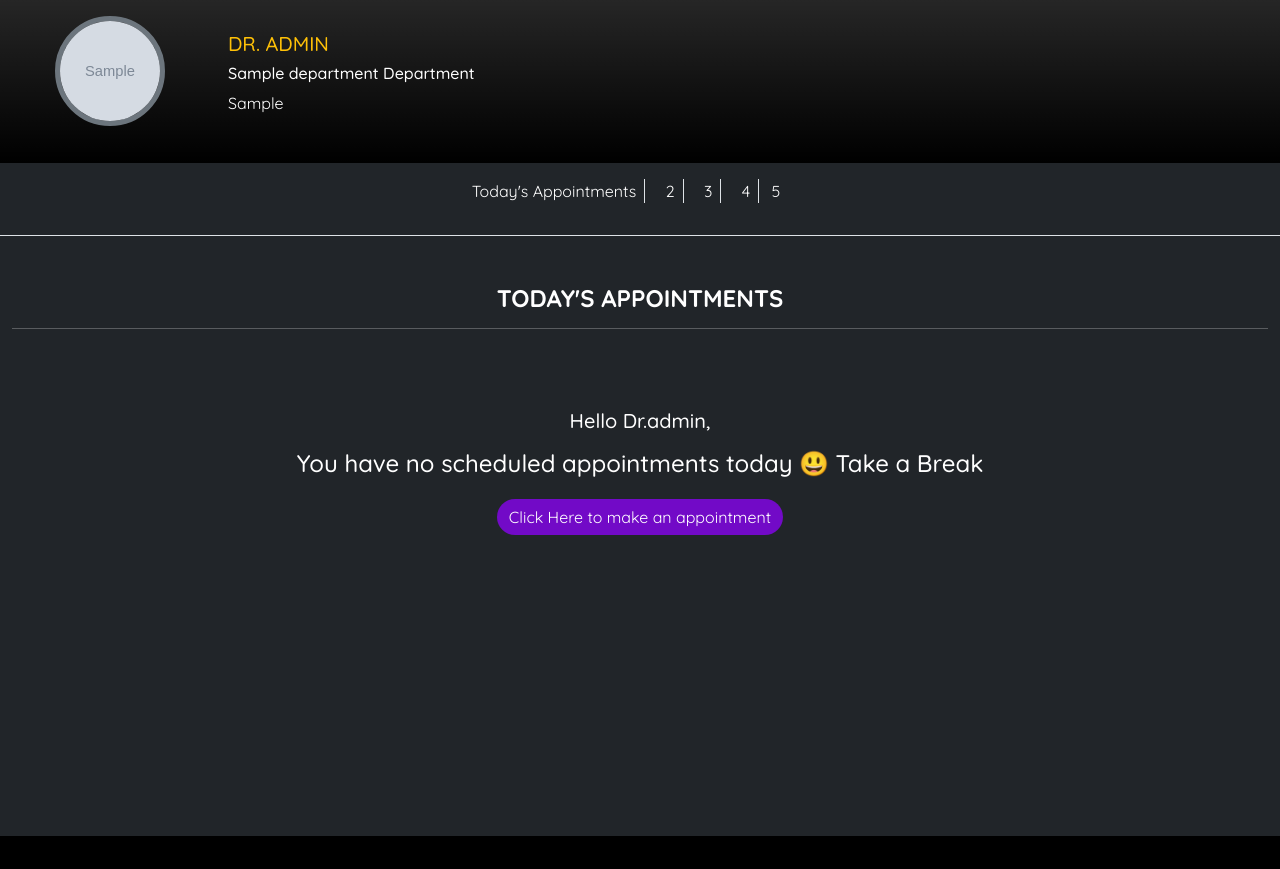
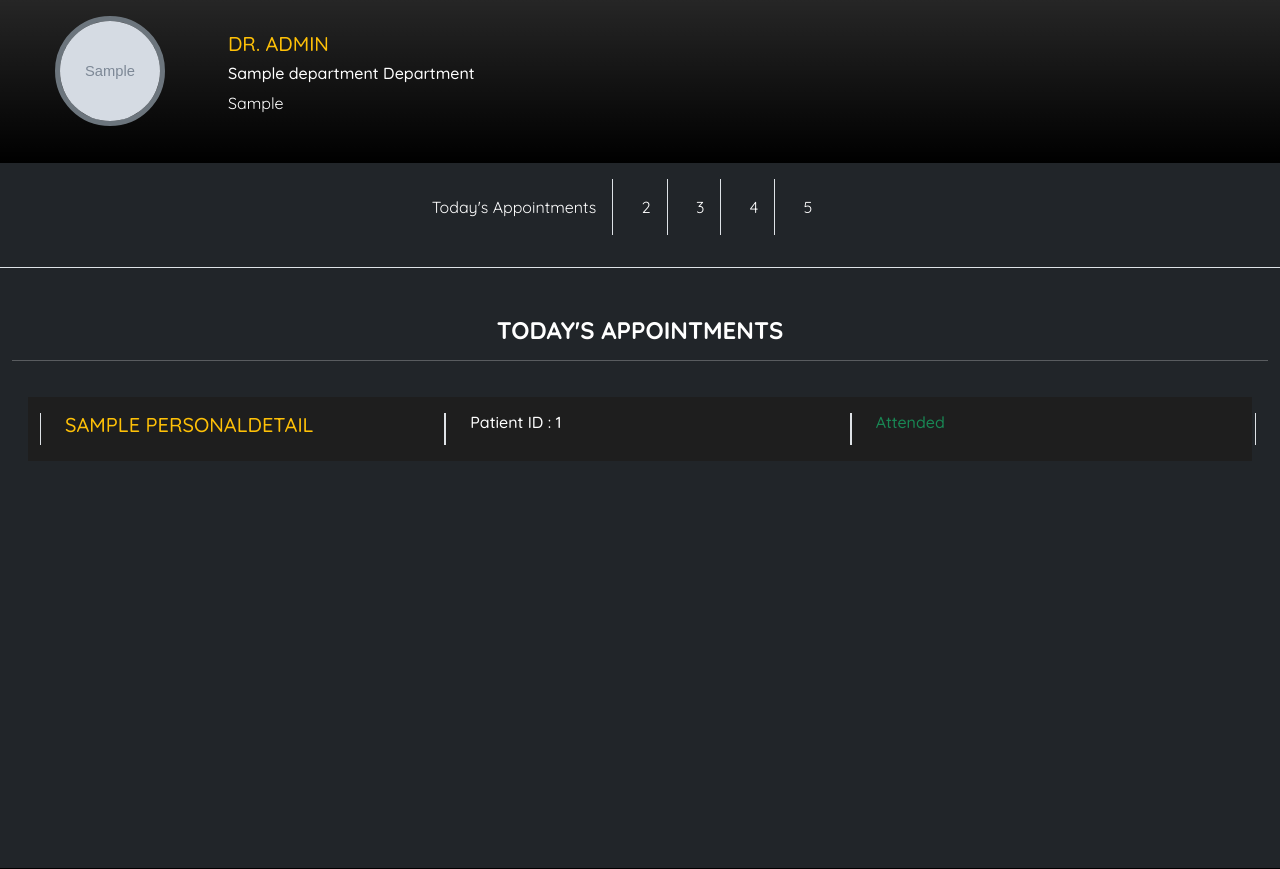
Before and after one commit to EbyChacko/true-care, a Django app: page /doctor_profile/ in a window 1280 px wide. Shown: the part 214-1083 px from the top of the page. Run offline with Django 5.2, Linux system fonts and the light colour scheme; a user stored in the database is signed in; tables that the repository leaves empty hold one stand-in row (values such as "Sample post"); grey boxes marked "Sample" are stand-in pictures; parts of the project's set-up code (start-up, migrations or seed data) failed here and were passed over; some libraries are stand-ins or nearby versions.

Commit message:
fix doctor appointment page working correctly

```diff
--- a/home/urls.py
+++ b/home/urls.py
@@ -25,4 +25,5 @@
     path('doctor_profile/', views.doctor_profile, name='doctor_profile'),
     path('add_doctor_details/', views.add_doctor_details, name='add_doctor_details'),
     path('patient_appointments/', views.patient_appointments, name='patient_appointments'),
+    path('doctor_appointment_details/<int:id>/', views.doctor_appointment_details, name='doctor_appointment_details'),
 ]
--- a/home/views.py
+++ b/home/views.py
@@ -303,8 +303,7 @@
     patient = request.user.patient
     doctor = personal_detail.doctor
     all_appointments = booking.objects.filter(doctor__personal_details=personal_detail).order_by('booking_date')
-    today_appointments = all_appointments.filter(booking_date=now)
-    pending_appointments_today = today_appointments.filter(approved=False)
+    today_appointments = all_appointments.filter(booking_date=now, approved=True)
     upcoming_appointments = all_appointments.filter(booking_date__gt=now)
     attended_appointments = all_appointments.filter(attended=True)
     return render(request, 'doctor_profile.html', {
@@ -313,7 +312,6 @@
         'doctor':doctor,
         'all_appointments': all_appointments,
         'today_appointments': today_appointments,
-        'pending_appointments_today': pending_appointments_today,
         'upcoming_appointments': upcoming_appointments,
         'attended_appointments': attended_appointments,
         'now': now,
@@ -338,3 +336,16 @@
         'departments': departments,
         'doctor':doctor,
     })
+
+
+def doctor_appointment_details(request, id):
+    appointment = get_object_or_404(booking, id=id)
+    now = timezone.now()
+    personal_detail = appointment.patient_id.personal_details
+    patient = appointment.patient_id
+    return render(request,'doctor_appointment_detail.html',{
+        'personal_detail': personal_detail,
+        'patient': patient,
+        'appointment': appointment,
+        'now' : now,
+        })
--- a/templates/appointment_details.html
+++ b/templates/appointment_details.html
@@ -16,7 +16,7 @@
                     <h4 class="text-uppercase "><strong>Appointment Details</strong></h4>
                     <hr class="dotted">
                     <div class='text-start'>
-                        <a class="text-reset text-decoration-none text-start ps-5 pt-5" href="{% url 'profile' %}">
+                        <a class="text-reset text-decoration-none text-start ps-5 pt-5" href="{% url 'patient_appointments' %}">
                             <i class="fa-solid fa-circle-arrow-left"></i> Go Back</a>
                     </div>
                     <div class="col-sm-8 mx-auto text-start py-5">
@@ -25,7 +25,7 @@
                         <h6>Department : {{ appointment.department }}</h6>
                         <p>Doctor : Dr. {{ appointment.doctor }}</p><br>
 
-                        <p>Dear {{ user }},</p>
+                        <p>Dear {{ appointment.patient_id }},</p>
 
                         <p>You have an appointment scheduled with Dr. {{ appointment.doctor }} on
                             {{ appointment.booking_date }} at the {{ appointment.department }} Department.</p>
--- a/templates/doctor_profile.html
+++ b/templates/doctor_profile.html
@@ -38,19 +38,19 @@
                 <div class="container ">
                     <div class="d-flex justify-content-center">
                         <ul class="list-inline">
-                            <li class="list-inline-item px-2  border-end">
+                            <li class="list-inline-item p-3  border-end">
                                 <a class="text-decoration-none text-white" href="#"> Today's Appointments</a>
                             </li>
-                            <li class="list-inline-item px-2 border-end">
+                            <li class="list-inline-item p-3 border-end">
                                 <a class="text-decoration-none text-white" href="#">2</a>
                             </li>
-                            <li class="list-inline-item px-2 border-end">
+                            <li class="list-inline-item p-3 border-end">
                                 <a class="text-decoration-none text-white" href="#">3</a>
                             </li>
-                            <li class="list-inline-item px-2 border-end">
+                            <li class="list-inline-item p-3 border-end">
                                 <a class="text-decoration-none text-white" href="#">4</a>
                             </li>
-                            <li class="list-inline-item ">
+                            <li class="list-inline-item p-3">
                                 <a class="text-decoration-none text-white" href="#">5</a>
                             </li>
                         </ul>
@@ -62,38 +62,14 @@
 
         <div class="col-sm-12 text-centre align-items-center pb-3 bg-dark" id="main-content" style="min-height: 600px;">
             <div class="row">
-                <div id="personal_Details" class="col-12  text-white py-5">
-                    <h4 class="text-uppercase text- start pb=5"><strong>Personal Details</strong></h4>
-                    <hr>
-                    <div
-                        class="row pt-3 px-3 text-start d-flex justify-content-center align-items-center  text-uppercase">
-                        <div class="col-sm-8 col-lg-6 col-xl-4 border border-secondary rounded-5 p-5">
-                            <div class="row">
-
-                            </div>
-                            <p> Name : <strong>{{ personal_detail.name }}</strong></p>
-                            <p> Mobile : {{ personal_detail.mobile }}</p>
-                            <p> Email : {{ personal_detail.email }}</p>
-                            <p> Address : {{ personal_detail.address }}</p>
-                            <p> Zip-code : {{ personal_detail.zipcode }}</p>
-                            <p> Date Of Birth : {{ patient.date_of_birth }}</p>
-                            <p> Gender : {{ personal_detail.gender }}</p>
-                            <a href="{% url 'update_profile' %}" class="text-reset text-decoration-none px-2">
-                                <h5 type="submit" class="btn button3" value="">Update</h5>
-                            </a>
-                        </div>
-                    </div>
-                </div>
-
                 <div id="all_appointments" class="col-12 text-white py-5 ">
                     <h4 class="text-uppercase pb=5"><strong>Today's Appointments</strong></h4>
                     <hr>
                     <div class="row pt-3 px-3">
-                        {% if today_appointments %}
-                        {% for appointment in today_appointments %}
+                        {% if all_appointments %}
+                        {% for appointment in all_appointments %}
                         <div class="col-sm-12 text-center">
-                            <a href="{% url 'appointment_details' id=appointment.id %}"
-                                class=" text-reset text-decoration-none">
+                            <a href="{% url 'doctor_appointment_details' appointment.id %}" class=" text-reset text-decoration-none">
                                 <div class="doctor_appointment_div text-start ps-4 p-2">
                                     <div class="row py-2">
                                         <div class="col-sm-4 border-start border-end border-opacity-50 ps-4">
@@ -105,18 +81,17 @@
                                         <div class="col-sm-4 border-start border-end border-opacity-50 ps-4">
                                             {% if appointment.attended %}
                                             <h6 class=" text-success">Attended</h6>
-                                            {% else%}
-                                                <h6 class="text-danger">Not Attended</h6>
+                                            {% else %}
+                                            <h6 class="text-danger">Not Attended</h6>
                                             {% endif %}
                                         </div>
                                     </div>
                                 </div>
                             </a>
-
                         </div>
                         {% endfor %}
                         {% else %}
-                        <h5 class="pt-5 pb-2">Hello Dr.{{user}}, </h5>
+                        <h5 class="pt-5 pb-2">Hello Dr.{{ user }}, </h5>
                         <h4 class="pb-2">You have no scheduled appointments today 😃 Take a Break</h4>
                         <div>
                             <a class="btn button3" href="{% url 'appointment' %}">
@@ -126,7 +101,8 @@
                     </div>
                 </div>
 
-                <div id="attended_appointments" class="col-12 text-white py-5 ">
+
+                <!-- <div id="attended_appointments" class="col-12 text-white py-5 ">
                     <h4 class="text-uppercase pb=5"><strong>Attended Appointments</strong></h4>
                     <hr>
                     <div class="row pt-3 px-3">
@@ -212,7 +188,7 @@
                         </div>
                         {% endif %}
                     </div>
-                </div>
+                </div> -->
             </div>
         </div>
     </div>
```
Also changed, not shown: templates/doctor_appointment_detail.html (added, +39 -0 lines).
